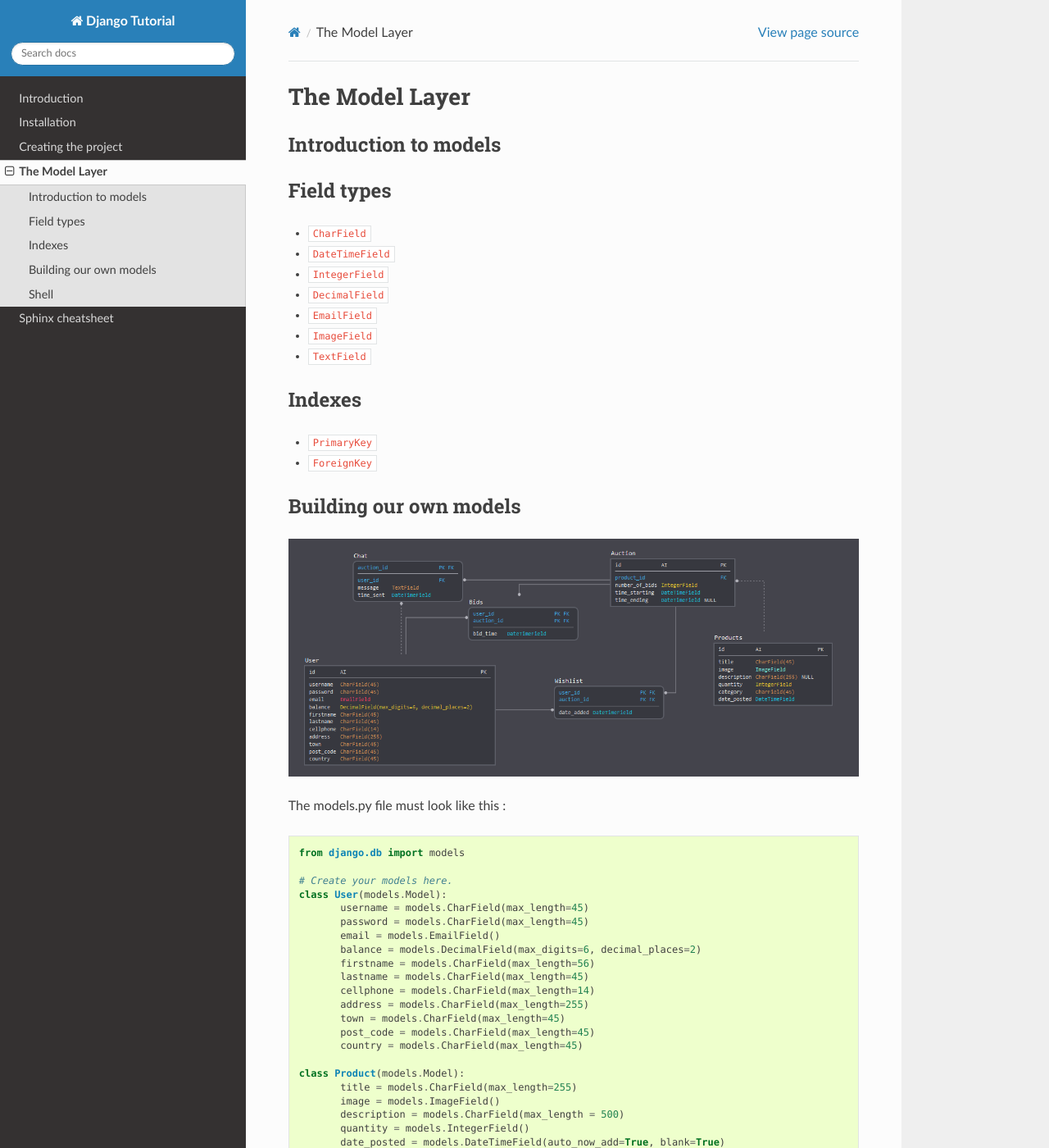
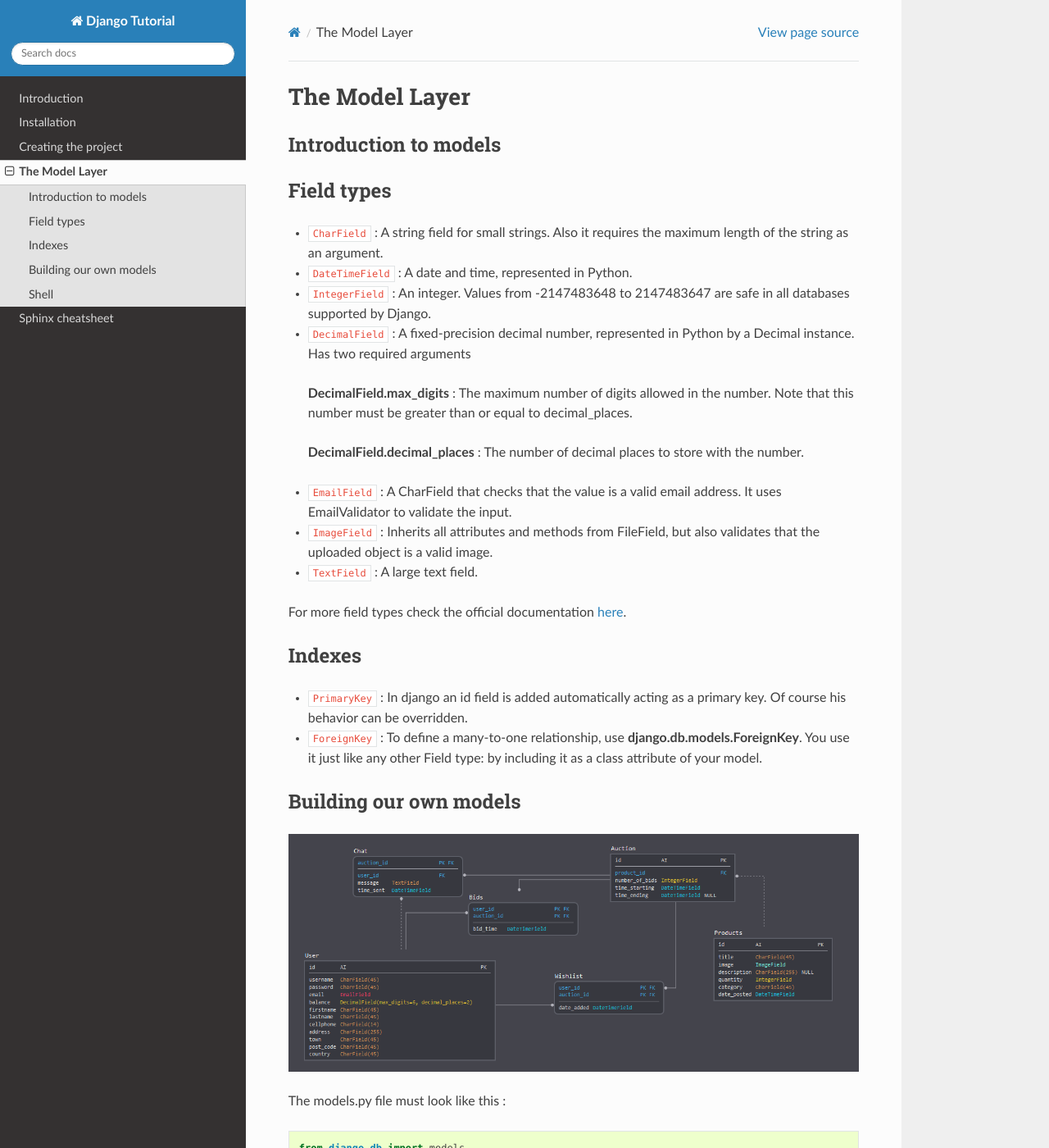
Before and after one commit to sidkosmas/auction-website, a Sphinx documentation site: the page built from doc/4.model-layer.rst, in a window 1280 px wide and 1400 px high. Shown: the whole window at 82% size. Built offline with Sphinx 7.4.7 and the Read the Docs theme 2.0.0, drawn with Linux system fonts in a browser that asks for light colours.

Commit message:
Added field types on documentation

```diff
--- a/doc/4.model-layer.rst
+++ b/doc/4.model-layer.rst
@@ -7,19 +7,26 @@ Introduction to models
 Field types
 -----------
 
-* ``CharField``
-* ``DateTimeField``
-* ``IntegerField``
-* ``DecimalField``
-* ``EmailField``
-* ``ImageField``
-* ``TextField``
+* ``CharField`` : A string field for small strings. Also it requires the maximum length of the string as an argument.
+* ``DateTimeField`` : A date and time, represented in Python.
+* ``IntegerField`` : An integer. Values from -2147483648 to 2147483647 are safe in all databases supported by Django.
+* ``DecimalField`` : A fixed-precision decimal number, represented in Python by a Decimal instance. Has two required arguments
+
+ **DecimalField.max_digits** : The maximum number of digits allowed in the number. Note that this number must be greater than or equal to decimal_places.
+
+ **DecimalField.decimal_places** : The number of decimal places to store with the number.
+
+* ``EmailField`` : A CharField that checks that the value is a valid email address. It uses EmailValidator to validate the input.
+* ``ImageField`` : Inherits all attributes and methods from FileField, but also validates that the uploaded object is a valid image.
+* ``TextField`` : A large text field.
+
+For more field types check the official documentation `here <https://docs.djangoproject.com/en/2.0/ref/models/fields/#django.db.models.DateField/>`_.
 
 Indexes
 -------
 
-* ``PrimaryKey``
-* ``ForeignKey``
+* ``PrimaryKey`` : In django an id field is added automatically acting as a primary key. Of course his behavior can be overridden.
+* ``ForeignKey`` : To define a many-to-one relationship, use **django.db.models.ForeignKey**. You use it just like any other Field type: by including it as a class attribute of your model.
 
 Building our own models
 -----------------------
```
Also changed, not shown: 5 other files.
